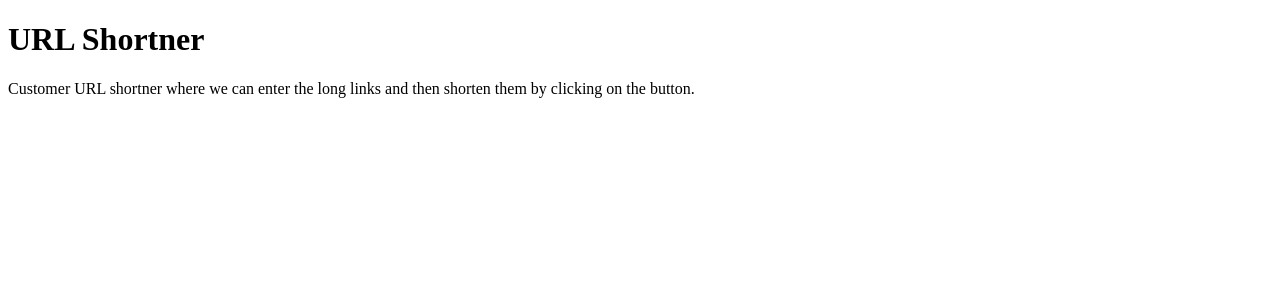
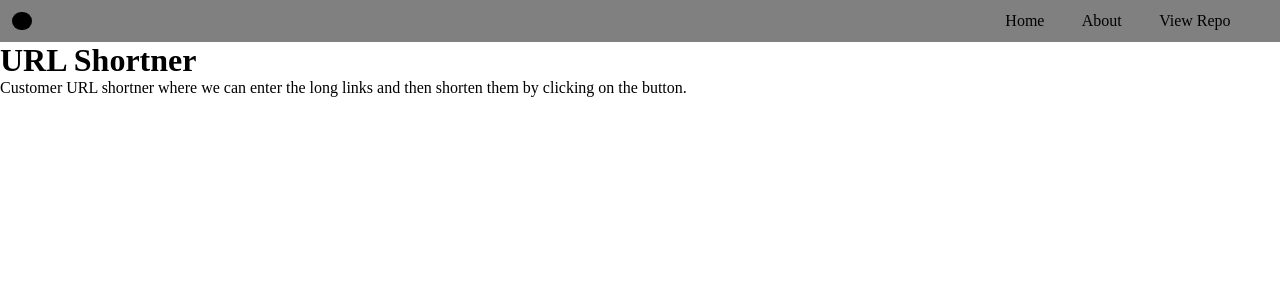
Before and after one commit to mazahirx/url_shortener_flask, a Flask app: page / in a window 1280 px wide. Shown: the top 300 px of the page. Run offline with Flask 3, Linux system fonts and the light colour scheme.

Commit message:
added the navbar

```diff
--- a/static/css/styles.css
+++ b/static/css/styles.css
@@ -0,0 +1,27 @@
+*{
+    margin: 0;
+    padding: 0;
+    box-sizing: border-box;
+}
+
+.navbar{
+    display: flex;
+    justify-content: space-between;
+    background-color: gray;
+    padding: 12px;
+}
+.nav-logo{
+    background-color: black;
+    width: 20px;
+    border-radius: 12px;
+}
+.nav-links{
+    display: flex;
+    justify-content: space-evenly;
+    list-style: none;
+    width: 300px;
+}
+.nav-link:hover{
+    cursor: pointer;
+    text-decoration: underline;
+}
--- a/templates/index.html
+++ b/templates/index.html
@@ -7,6 +7,14 @@
     <title>URL Shortner</title>
 </head>
 <body>
+    <nav class="navbar">
+        <div class="nav-logo"></div>
+        <ul class="nav-links">
+            <li class="nav-link nav-link1">Home</li>
+            <li class="nav-link nav-link2">About</li>
+            <li class="nav-link  nav-link3">View Repo</li>
+        </ul>
+    </nav>
     <h1>URL Shortner</h1>
     <p>Customer URL shortner where we can enter the long links and then shorten them by clicking on the button.</p>
 </body>
```
